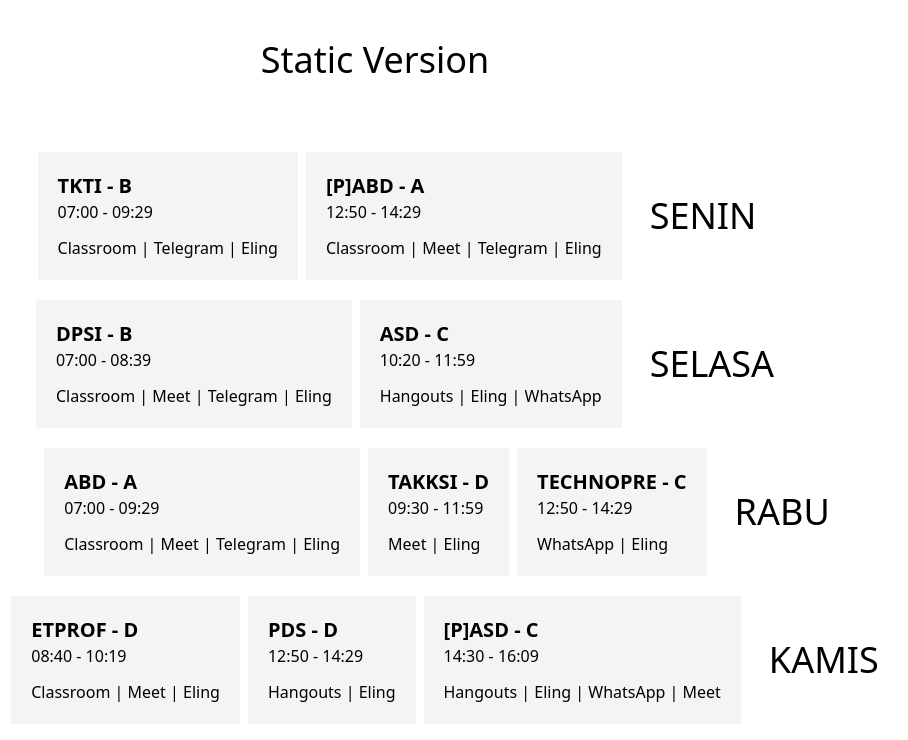
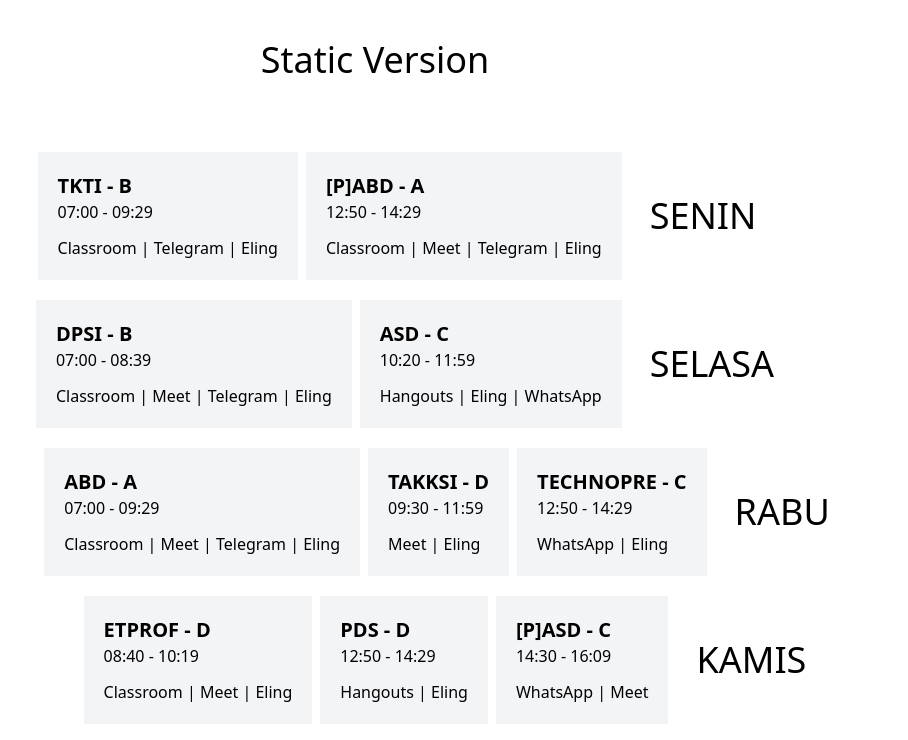
Before and after one commit to e-edsen/OSH, a plain HTML site: page index.html in a window 1280 px wide. Shown: the whole page, without its empty margins (265-1173 px from the left). Drawn offline with nearby package versions, Linux system fonts and the light colour scheme.

Commit message:
little fix

```diff
--- a/index.html
+++ b/index.html
@@ -114,8 +114,6 @@
             <h1 class="text-xl font-semibold">[P]ASD - C</h1>
             <h1 class="mb-3">14:30 - 16:09</h1>
 
-            <a target="_blank" href="https://hangouts.google.com/">Hangouts | </a>
-            <a target="_blank" href="https://eling.ub.ac.id/course/view.php?id=882">Eling | </a>
             <a target="_blank" href="https://web.whatsapp.com/">WhatsApp | </a>
             <a target="_blank" href="bit.ly/MeetPraktikumASDSIC2021">Meet</a>
         </div>
```
